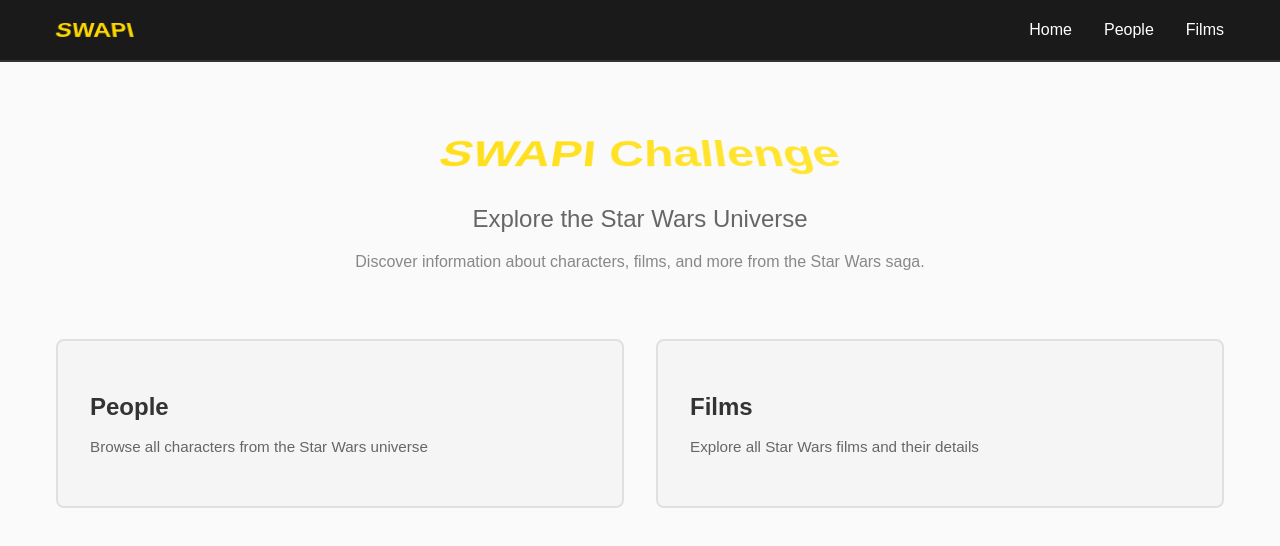
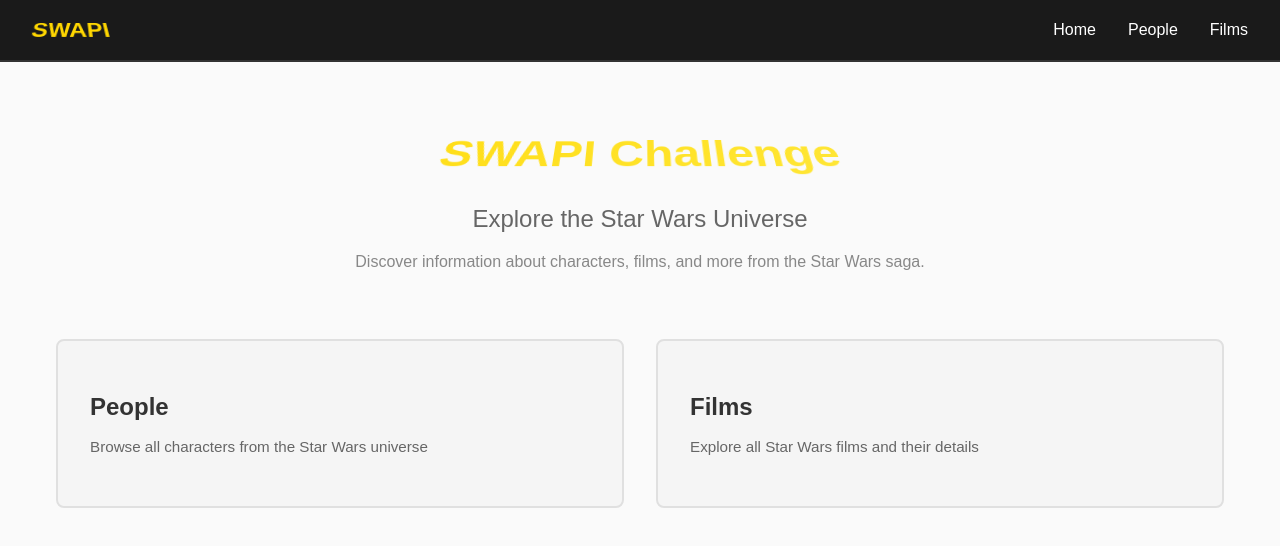
Before and after one commit to Jori2000/swapi-challenge, a React (Vite) app: page / in a window 1280 px wide. Shown: the top 546 px of the page. Built offline with nearby package versions, Linux system fonts and the light colour scheme; no server answers.

Commit message:
fix: center Navigation

```diff
--- a/src/components/common/Navigation/Navigation.module.css
+++ b/src/components/common/Navigation/Navigation.module.css
@@ -10,9 +10,9 @@
 
 .container {
   font-family: Arial, Helvetica, sans-serif;
-  max-width: 1200px;
+  width: 100vw;
   margin: 0 auto;
-  padding: 0 1rem;
+  padding: 0 2rem;
   display: flex;
   justify-content: space-between;
   align-items: center;
```
